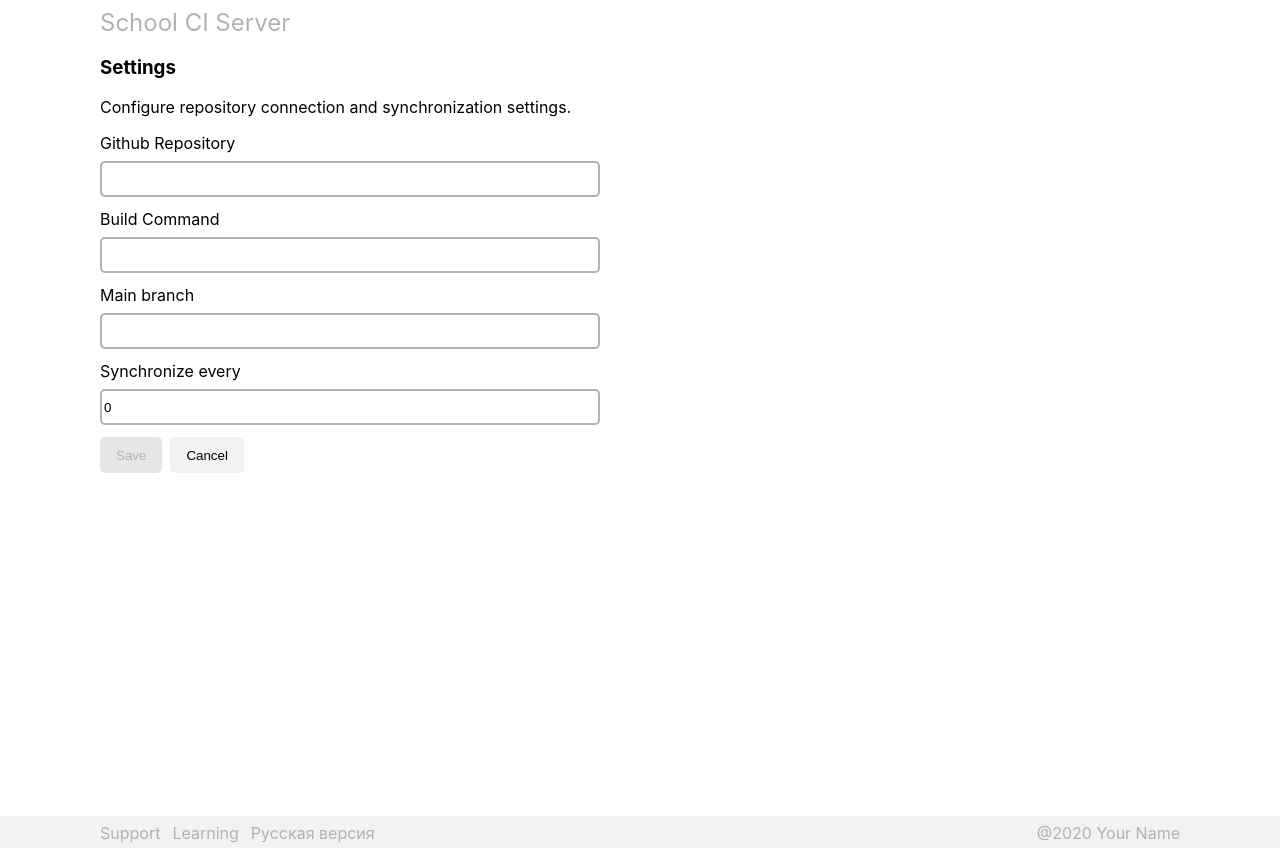
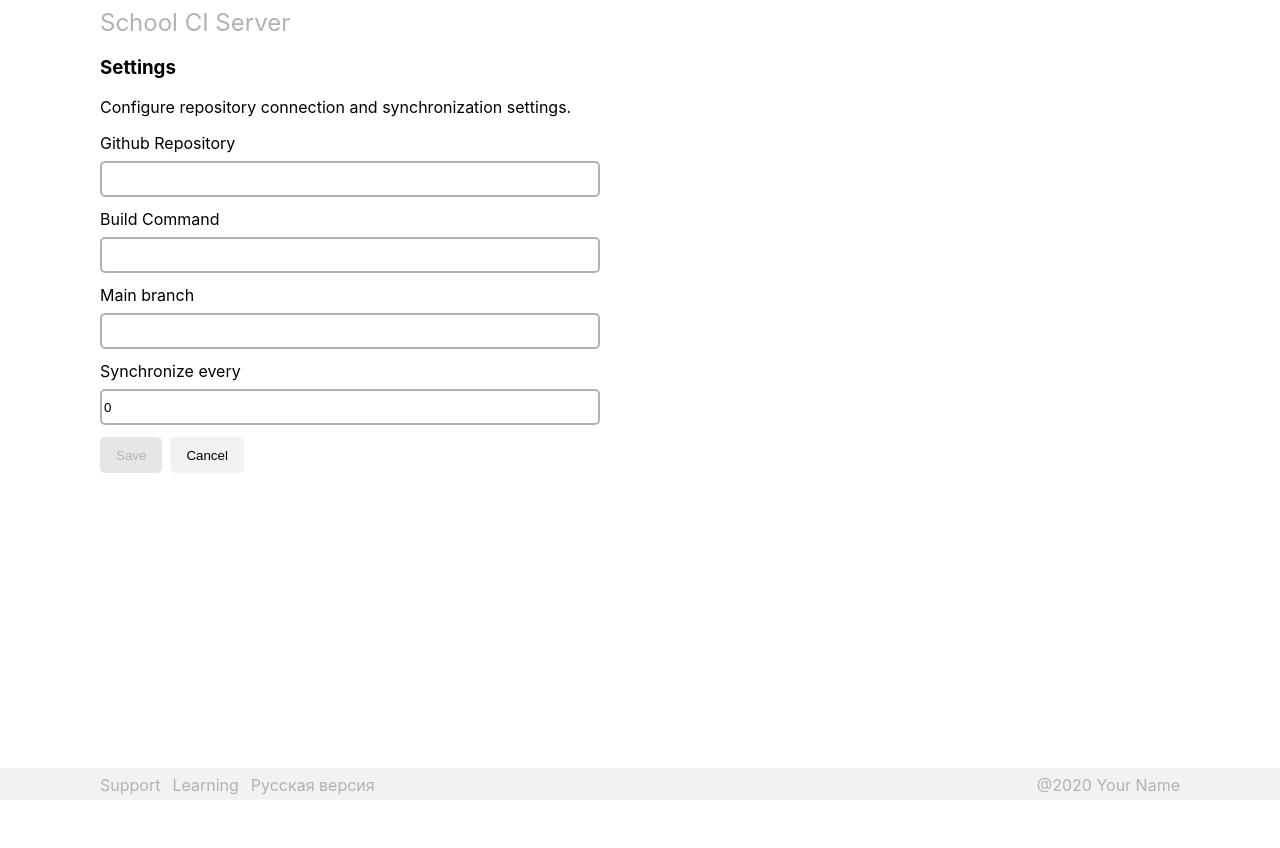
Before and after one commit to PolyAtomicIon/react-ci-dashboard-demo, a React (Create React App) app: page /settings in a window 1280 px wide. After the commit the page ends 800 px from the top, so only its background shows below. Built offline with nearby package versions, Linux system fonts and the light colour scheme.

Commit message:
feat.layout.add grid layout

```diff
--- a/src/App.js
+++ b/src/App.js
@@ -2,7 +2,7 @@ import './App.scss';
 import BuildHistory from './pages/BuildHistory.jsx'
 import Settings from './pages/Settings.jsx'
 import StartScreen from './pages/StartScreen.jsx'
-import Footer from './сomponents/Footer.jsx'
+import MainLayout from './layouts/MainLayout.jsx'
 
 import {
   BrowserRouter as Router,
@@ -16,8 +16,8 @@ let isSetUp = localStorage.getItem('isSetUp')
 export default function App() {
   return (
     <>
+      <MainLayout>
         <Router>
-        <div>
             {/* A <Switch> looks through its children <Route>s and
             renders the first one that matches the current URL. */}
             <Switch>
@@ -28,9 +28,8 @@ export default function App() {
                 { isSetUp ? <BuildHistory/> : <StartScreen/>}
               </Route>
             </Switch>
-        </div>
         </Router>
-      <Footer/>
+      </MainLayout>
     </>
   );
 }
--- /dev/null
+++ b/src/layouts/MainLayout.jsx
@@ -0,0 +1,17 @@
+import React, { useState, useEffect } from "react";
+import './MainLayout.scss';
+import Footer from '../сomponents/Footer.jsx'
+
+export default function MainLayout (props) {
+
+    return (
+        <div className="layout">
+            <header>
+            </header>
+            <main>
+                {props.children}
+            </main>
+            <Footer/>
+        </div>
+    );
+}
--- /dev/null
+++ b/src/layouts/MainLayout.scss
@@ -0,0 +1,29 @@
+@import '../global.scss';
+html,
+body {
+    min-height: 100%;
+    height: 100vh;
+    width: 100%;
+    padding: 0;
+    margin: 0;
+}
+
+.layout {
+    min-height: 100vh;
+    display: grid;
+    grid-template-columns: 1fr;
+    grid-template-rows: 0px auto 32px;
+    grid-column-gap: 0px;
+    grid-row-gap: 0px;
+    @media screen and (max-width: $sm-width) {
+        grid-template-rows: 0px auto 68px;
+    }
+}
+
+header {}
+
+main {
+    align-items: stretch;
+}
+
+footer {}
--- a/src/pages/BuildHistory.jsx
+++ b/src/pages/BuildHistory.jsx
@@ -37,7 +37,7 @@ function BuildHistory(props) {
 
     return (
       <>
-        <main className="wrapper build-history">
+        <div className="wrapper build-history">
             <BuildHeader
                 title='Awesomedfsdfrepo/oposdfsfsfsdfsdfsdfsdfsdfsdf'
             />
@@ -67,7 +67,7 @@ function BuildHistory(props) {
                 backgroundColor="secondary"
                 otherStyleOptions="sm-full-width"
             />
-        </main>
+        </div>
       </>
     );
   }
--- a/src/pages/BuildHistory.scss
+++ b/src/pages/BuildHistory.scss
@@ -1,5 +1,5 @@
 .build-history {
-    height: 100vh;
+    padding-bottom: 16px;
     .cards {
         display: flex;
         flex-direction: column;
--- a/src/pages/Settings.jsx
+++ b/src/pages/Settings.jsx
@@ -42,6 +42,7 @@ export default function Settings(props) {
     }
     const cancel = () => {
         reset()
+        history.push('/')
     }
 
     useEffect(validateForm, [repo, buildCommand, timeToSynchronize])
@@ -81,7 +82,7 @@ export default function Settings(props) {
     ]
 
     return (
-        <main className="wrapper settings">
+        <div className="settings wrapper">
             { isFormSubmitted && <ProgressBar time={time}/>}
 
             <header
@@ -125,6 +126,6 @@ export default function Settings(props) {
                 />
             </div>
 
-        </main>
+        </div>
     );
 }
--- a/src/pages/Settings.scss
+++ b/src/pages/Settings.scss
@@ -1,6 +1,5 @@
 @import '../global.scss';
 .settings {
-    height: 100vh;
     .header {
         font-size: 24px;
         color: $secondary;
--- a/src/pages/StartScreen.scss
+++ b/src/pages/StartScreen.scss
@@ -1,6 +1,5 @@
 @import '../global.scss';
 .start-screen {
-    height: 100vh;
     .header {
         padding: 8px 0;
         width: 100%;
--- a/src/сomponents/Footer.jsx
+++ b/src/сomponents/Footer.jsx
@@ -2,7 +2,7 @@ import './Footer.scss'
 
 function Footer(props) {
     return (
-        <div className="footer">
+        <footer className="footer">
             <div className="links">
                 <a href="">Support</a>
                 <a href="">Learning</a>
@@ -11,7 +11,7 @@ function Footer(props) {
             <div className="brand">
                 @2020 Your Name
             </div>
-        </div>
+        </footer>
     );
   }
 
--- a/src/сomponents/Footer.scss
+++ b/src/сomponents/Footer.scss
@@ -8,6 +8,7 @@
     background: $light-bg;
     font-size: 16px;
     color: $secondary;
+    overflow: hidden;
     .links {
         display: flex;
         gap: 12px;
@@ -23,6 +24,6 @@
     @media screen and (max-width: $sm-width) {
         padding: 12px 16px;
         flex-direction: column;
-        height: 68px;
+        min-height: 68px;
     }
 }
```
Lines whose indentation alone changed are shown as unchanged.
